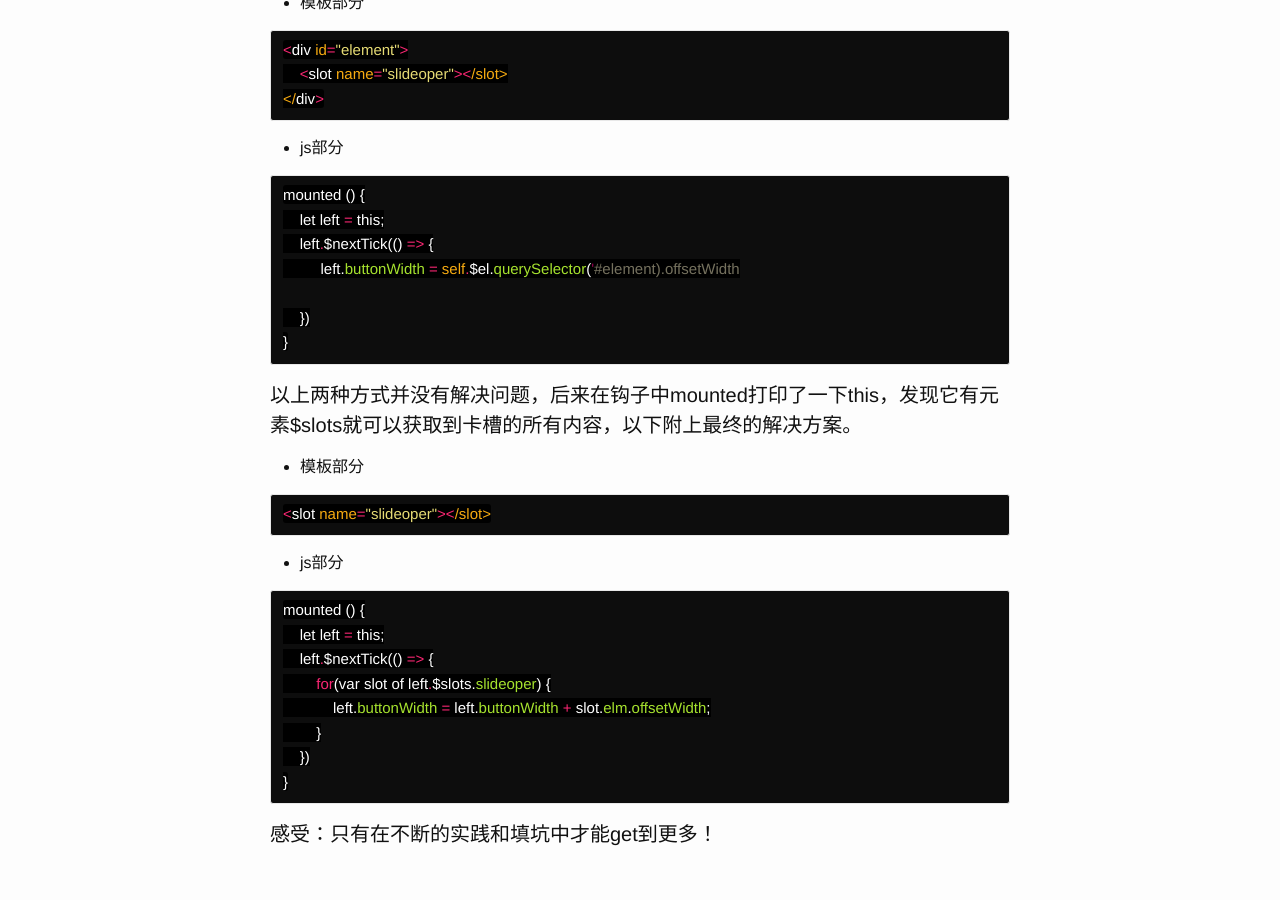
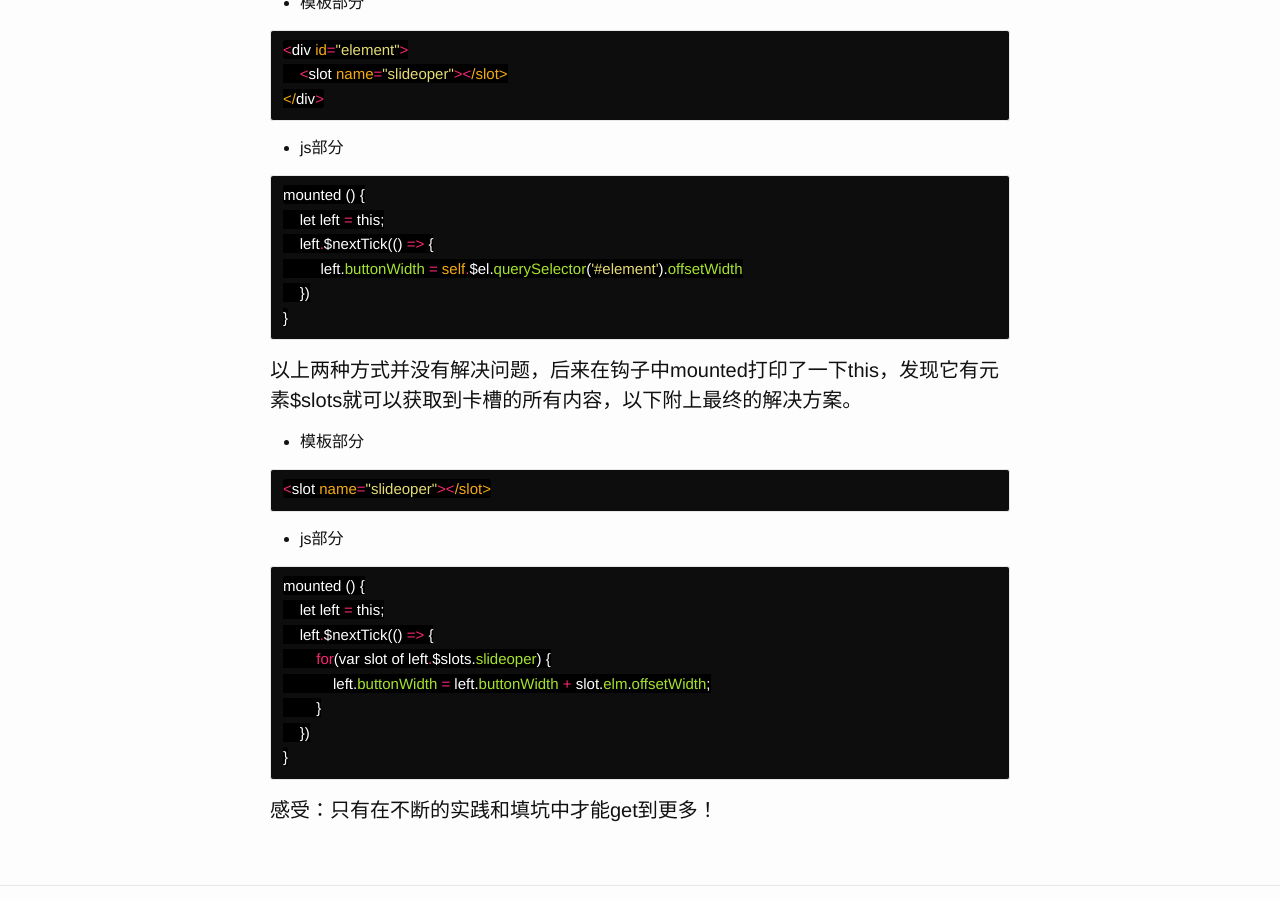
Before and after one commit to essaycode/essaycode.github.io, a Jekyll site: the page built from _posts/2018-01-25-liaoyanli3.md, in a window 1280 px wide and 900 px high, scrolled down 832 px. Built offline with Jekyll 4.4.1, drawn with Linux system fonts in a browser that asks for light colours.

Commit message:
20180125Vue获取插槽slot元素的宽度和高度

```diff
--- a/_posts/2018-01-25-liaoyanli3.md
+++ b/_posts/2018-01-25-liaoyanli3.md
@@ -54,7 +54,7 @@
 mounted () {
     let left = this;
     left.$nextTick(() => {
-         left.buttonWidth = self.$el.querySelector('#element).offsetWidth
+         left.buttonWidth = self.$el.querySelector('#element').offsetWidth
     })
 }
 
```
